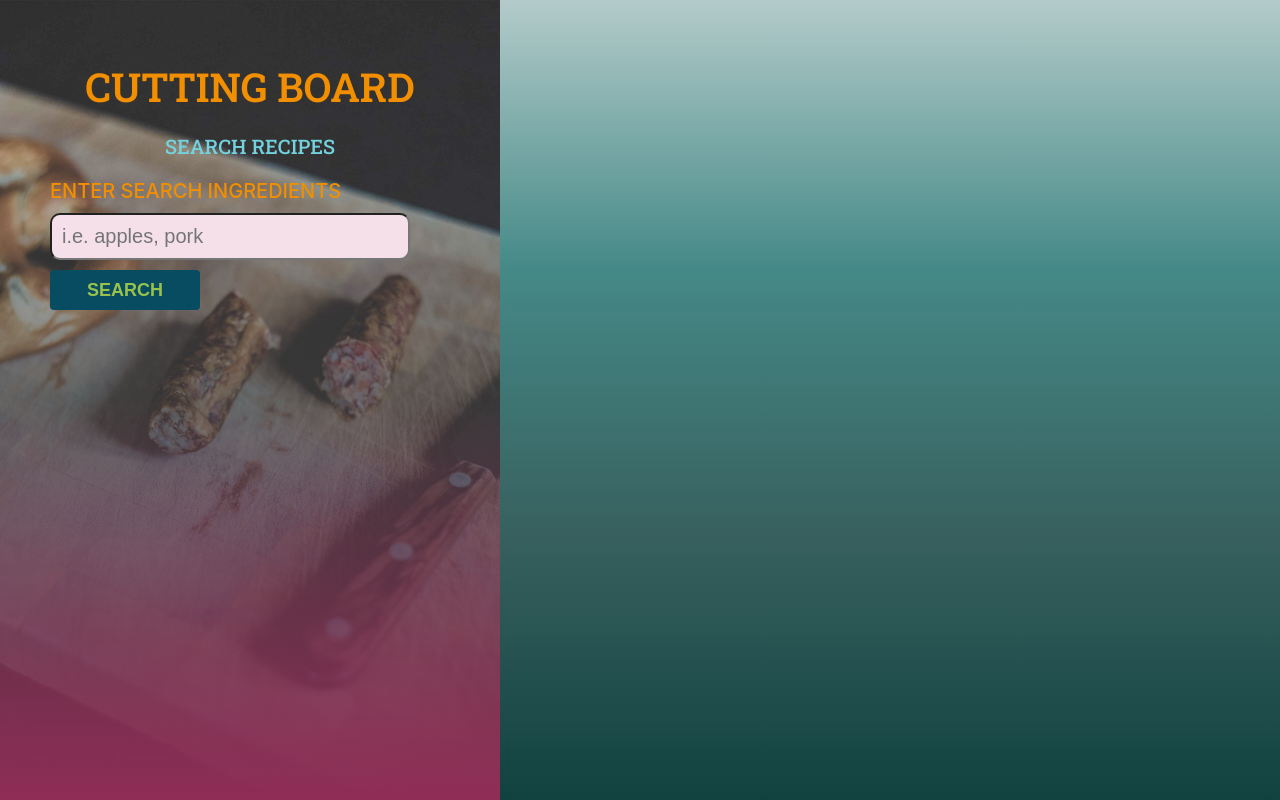
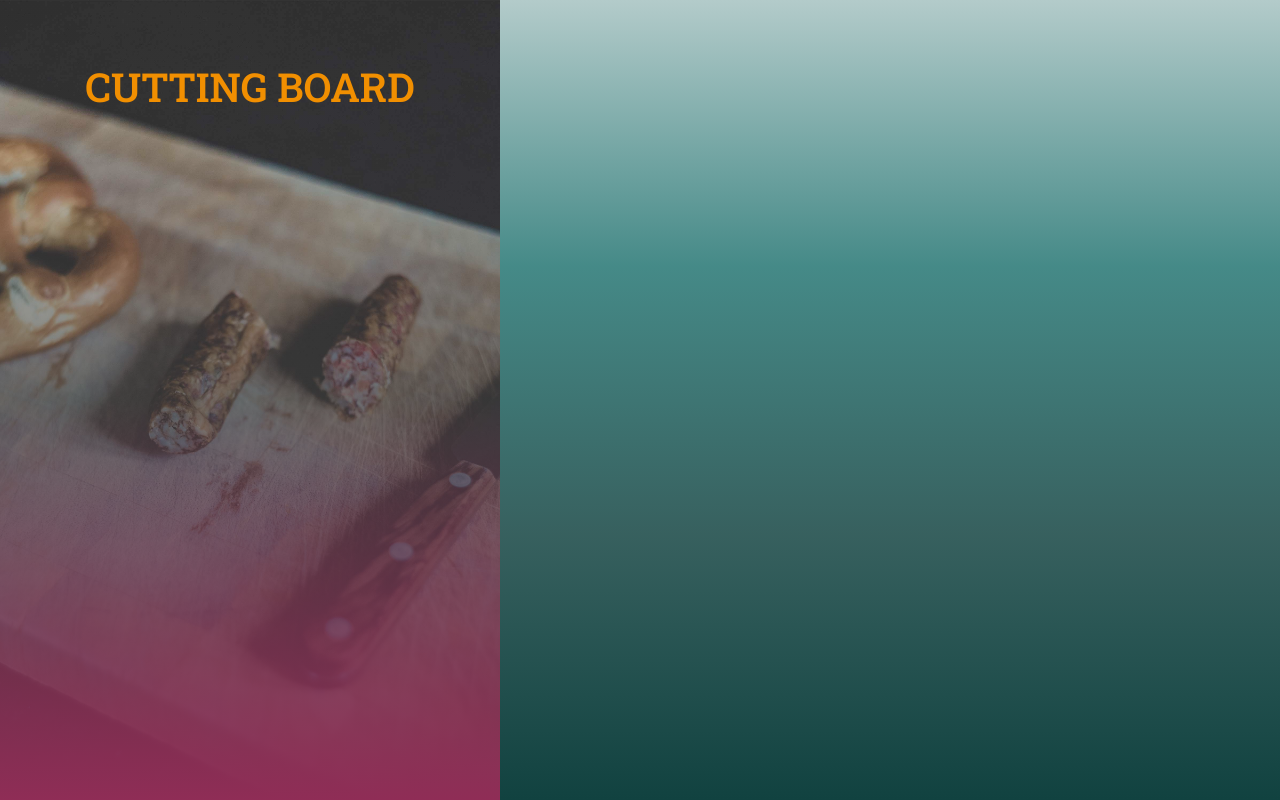
Before and after one commit to Andrew-Horvath/cutting-board, a React (Create React App) app: page / in a window 1280 px wide. Built offline with nearby package versions, Linux system fonts and the light colour scheme.

Commit message:
setting up routing. gettting that to work first.

```diff
--- a/src/pages/Dashboard.js
+++ b/src/pages/Dashboard.js
@@ -1,7 +1,6 @@
 import React, {useState} from 'react';
 import ContainerBackground from '../components/images/bg-board-pretzel.jpg';
 import SearchForm from '../components/SearchForm';
-import SearchButton from '../components/ButtonStandard';
 
 function Dashboard () {
     const [pageTitle] = ['Cutting Board'];
@@ -12,7 +11,7 @@ function Dashboard () {
             <header style={styles.header}>
                 <h1 style={styles.title}>{pageTitle}</h1>
             </header>
-                <SearchForm />
+
         </section>
     );
 }
```
